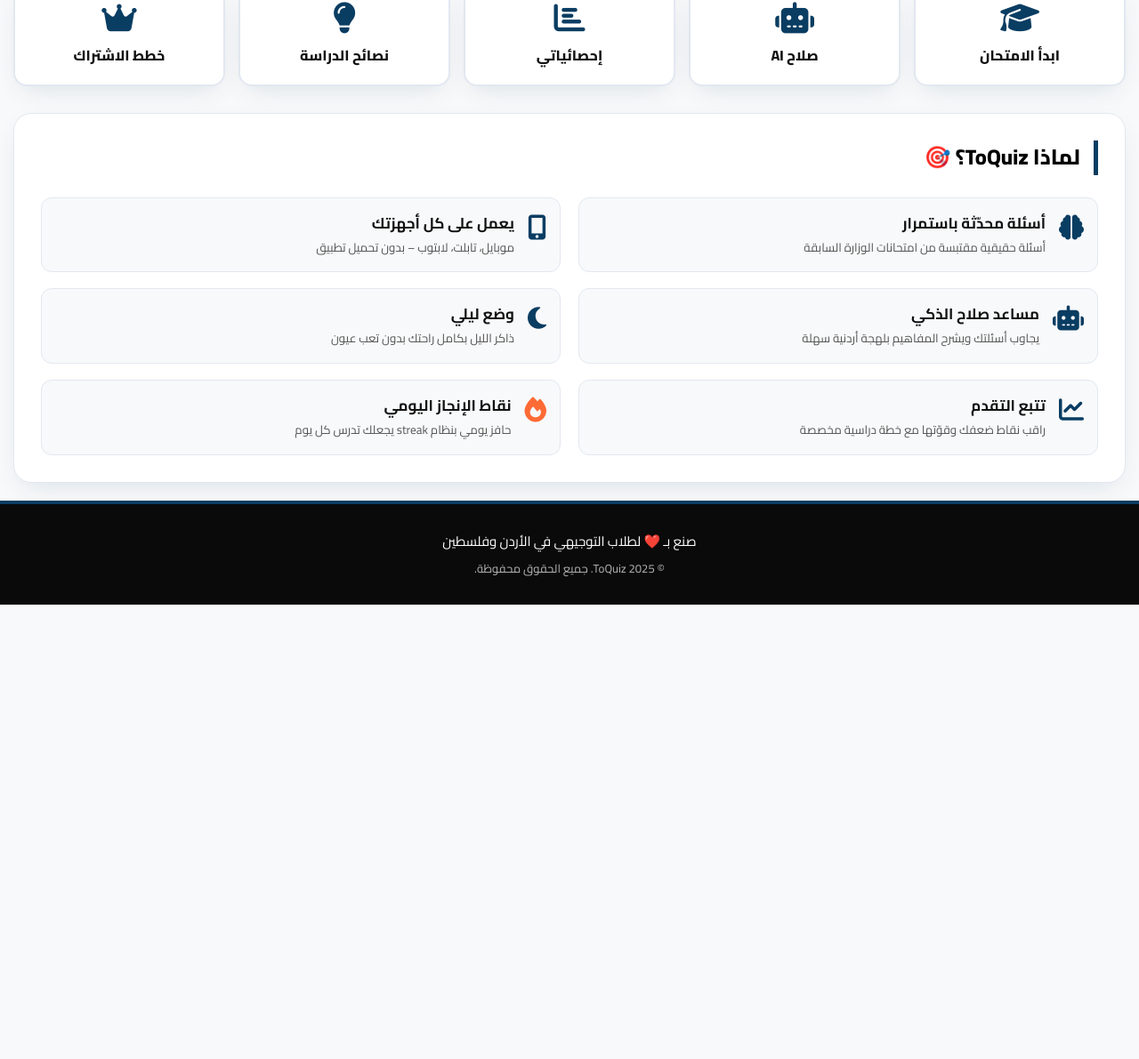
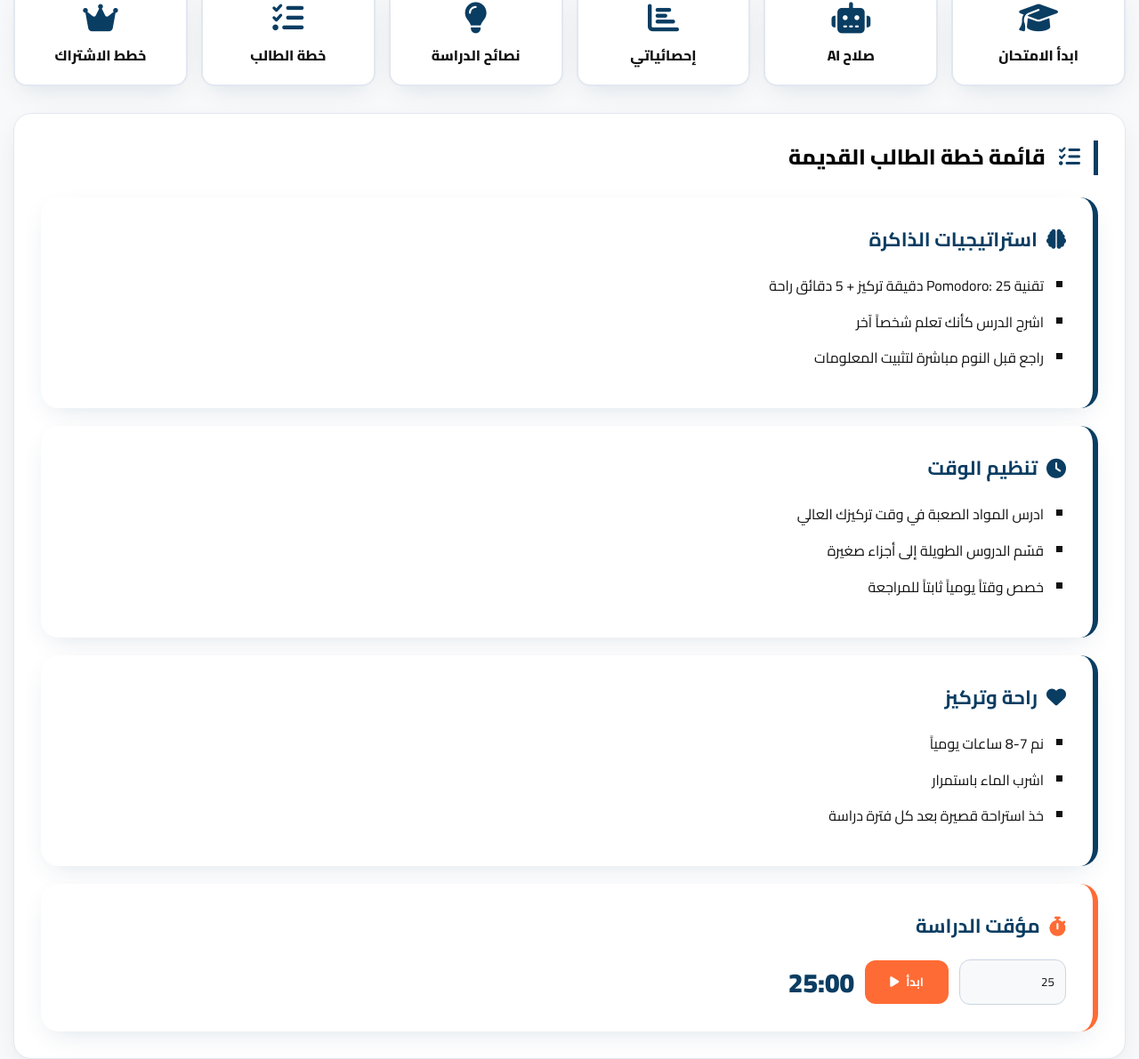
Before and after one commit to businesstube404-hub/dvgverfg, a plain HTML site: page index.html in a window 1280 px wide. Shown: the part 1040-2231 px from the top of the page at 89% size. Before the commit the page ends 1720 px from the top, so only its background shows below. Drawn offline with Linux system fonts and the light colour scheme; no server answers.

Commit message:
Add files via upload

```diff
--- a/index.html
+++ b/index.html
@@ -27,6 +27,7 @@
         <button onclick="showView('home')"><i class="fa fa-home"></i> الرئيسية</button>
         <button onclick="showView('subjects-page')"><i class="fa fa-book"></i> الامتحانات</button>
         <button onclick="showView('tips')"><i class="fa fa-lightbulb"></i> نصائح</button>
+        <button onclick="showView('tips')"><i class="fa fa-list-check"></i> الخطة</button>
         <button onclick="showView('profile')"><i class="fa fa-user"></i> ملفي</button>
         <button onclick="location.href='pricing.html'"><i class="fa fa-star"></i> الأسعار</button>
       </div>
@@ -107,7 +108,47 @@
       <div class="ql-card" onclick="openSalah()"><i class="fa fa-robot"></i><span>صلاح AI</span></div>
       <div class="ql-card" onclick="showView('profile')"><i class="fa fa-chart-bar"></i><span>إحصائياتي</span></div>
       <div class="ql-card" onclick="showView('tips')"><i class="fa fa-lightbulb"></i><span>نصائح الدراسة</span></div>
+      <div class="ql-card" onclick="showView('tips')"><i class="fa fa-list-check"></i><span>خطة الطالب</span></div>
       <div class="ql-card" onclick="location.href='pricing.html'"><i class="fa fa-crown"></i><span>خطط الاشتراك</span></div>
+    </div>
+
+    <!-- ===================== RESTORED STUDY PLAN LIST ===================== -->
+    <div class="card">
+      <div class="section-title"><i class="fa fa-list-check" style="color:var(--navy);margin-left:10px;"></i> قائمة خطة الطالب القديمة</div>
+      <div class="tips-wrapper" style="grid-template-columns:repeat(auto-fit,minmax(220px,1fr));">
+        <div class="tip-pane-card">
+          <h3><i class="fa fa-brain"></i> استراتيجيات الذاكرة</h3>
+          <ul>
+            <li>تقنية Pomodoro: 25 دقيقة تركيز + 5 دقائق راحة</li>
+            <li>اشرح الدرس كأنك تعلم شخصاً آخر</li>
+            <li>راجع قبل النوم مباشرة لتثبيت المعلومات</li>
+          </ul>
+        </div>
+        <div class="tip-pane-card">
+          <h3><i class="fa fa-clock"></i> تنظيم الوقت</h3>
+          <ul>
+            <li>ادرس المواد الصعبة في وقت تركيزك العالي</li>
+            <li>قسّم الدروس الطويلة إلى أجزاء صغيرة</li>
+            <li>خصص وقتاً يومياً ثابتاً للمراجعة</li>
+          </ul>
+        </div>
+        <div class="tip-pane-card">
+          <h3><i class="fa fa-heart"></i> راحة وتركيز</h3>
+          <ul>
+            <li>نم 7-8 ساعات يومياً</li>
+            <li>اشرب الماء باستمرار</li>
+            <li>خذ استراحة قصيرة بعد كل فترة دراسة</li>
+          </ul>
+        </div>
+        <div class="tip-pane-card" style="border-right-color:#ff6b35;">
+          <h3><i class="fa fa-stopwatch" style="color:#ff6b35;"></i> مؤقت الدراسة</h3>
+          <div style="display:flex;gap:12px;align-items:center;flex-wrap:wrap;">
+            <input id="study-minutes-input" type="number" min="1" max="120" value="25" class="sp-input" style="max-width:120px;" placeholder="دقائق">
+            <button onclick="startStudyTimer()" class="btn" style="background:#ff6b35;">ابدأ <i class="fa fa-play"></i></button>
+            <div id="study-timer-display" style="font-size:30px;font-weight:900;color:var(--navy);">25:00</div>
+          </div>
+        </div>
+      </div>
     </div>
 
     <div class="card">
```
